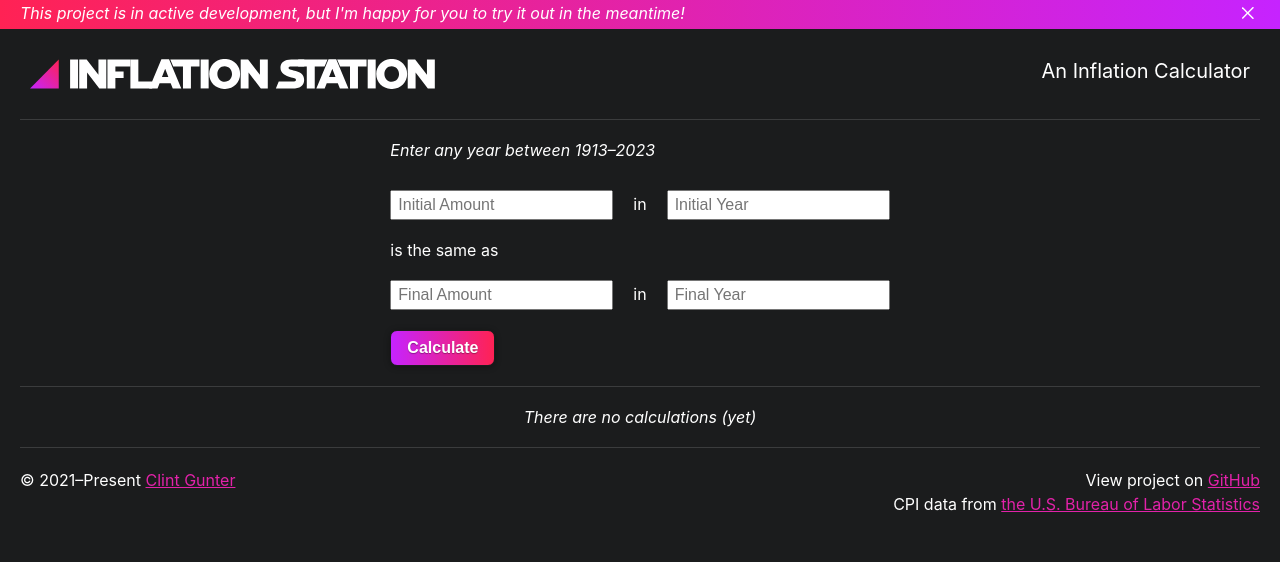
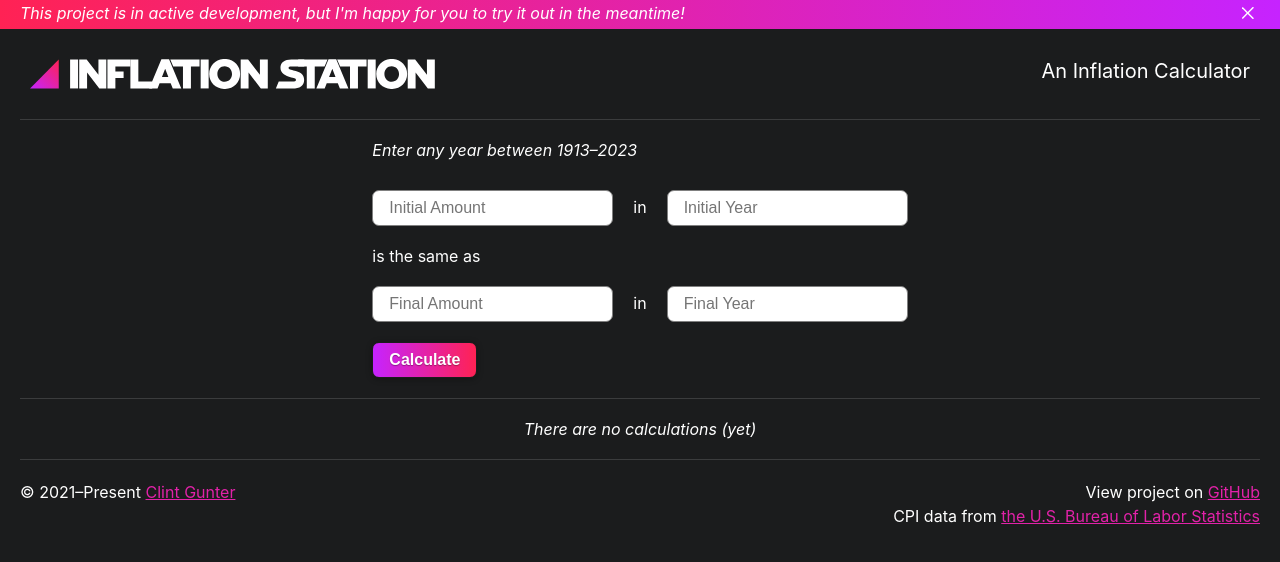
Before and after one commit to futureclint/inflation-station-2, a React (Create React App) app: page / in a window 1280 px wide. Shown: the top 562 px of the page. Built offline with nearby package versions, Linux system fonts and the light colour scheme.

Commit message:
Created border-radius variable, and made consistent border radius across inputs, buttons, and calculations

```diff
--- a/src/css/main.css
+++ b/src/css/main.css
@@ -99,8 +99,10 @@ header .subtitle {
 }
 
 .calculate input {
-  padding: 4px 6px;
+  padding: 8px 16px;
   margin: 10px;
+  border: 1px solid gray;
+  border-radius: 7px;
   font-size: 1em;
 }
 .calculate input:disabled {
@@ -178,6 +180,14 @@ header .subtitle {
   line-height: 1.67em;
   color: #ddddee;
 }
+.calculations li:first-child {
+  border-top-left-radius: 7px;
+  border-top-right-radius: 7px;
+}
+.calculations li:last-child {
+  border-bottom-left-radius: 7px;
+  border-bottom-right-radius: 7px;
+}
 
 .calculations strong {
   padding: 2px 6px;
--- a/src/scss/calculate.scss
+++ b/src/scss/calculate.scss
@@ -10,8 +10,10 @@
   margin: 10px 10px 20px 10px;
 }
 .calculate input {
-  padding: 4px 6px;
+  padding: 8px 16px;
   margin: 10px;
+  border: 1px solid gray;
+  border-radius: $border-radius;
   font-size: 1em;
 
   &:disabled {
@@ -35,7 +37,7 @@
   margin: 10px;
   border: 1px solid;
   border-color: $background;
-  border-radius: 7px;
+  border-radius: $border-radius;
   background: $brand-middle; // middle gradient value as a fallback
   background: linear-gradient(90deg, $brand-start 0%, $brand-end 100%);
   box-shadow: 0 1px 6px rgba(0,0,0,0.33);
--- a/src/scss/variables.scss
+++ b/src/scss/variables.scss
@@ -3,3 +3,6 @@ $background: #1b1c1d;
 $brand-start: #c623ff;
 $brand-middle: #e222a9;
 $brand-end: #ff2254;
+
+// Border Radius
+$border-radius: 7px;
```
Also changed, not shown: src/scss/calculations.scss (+8 -0 lines).
